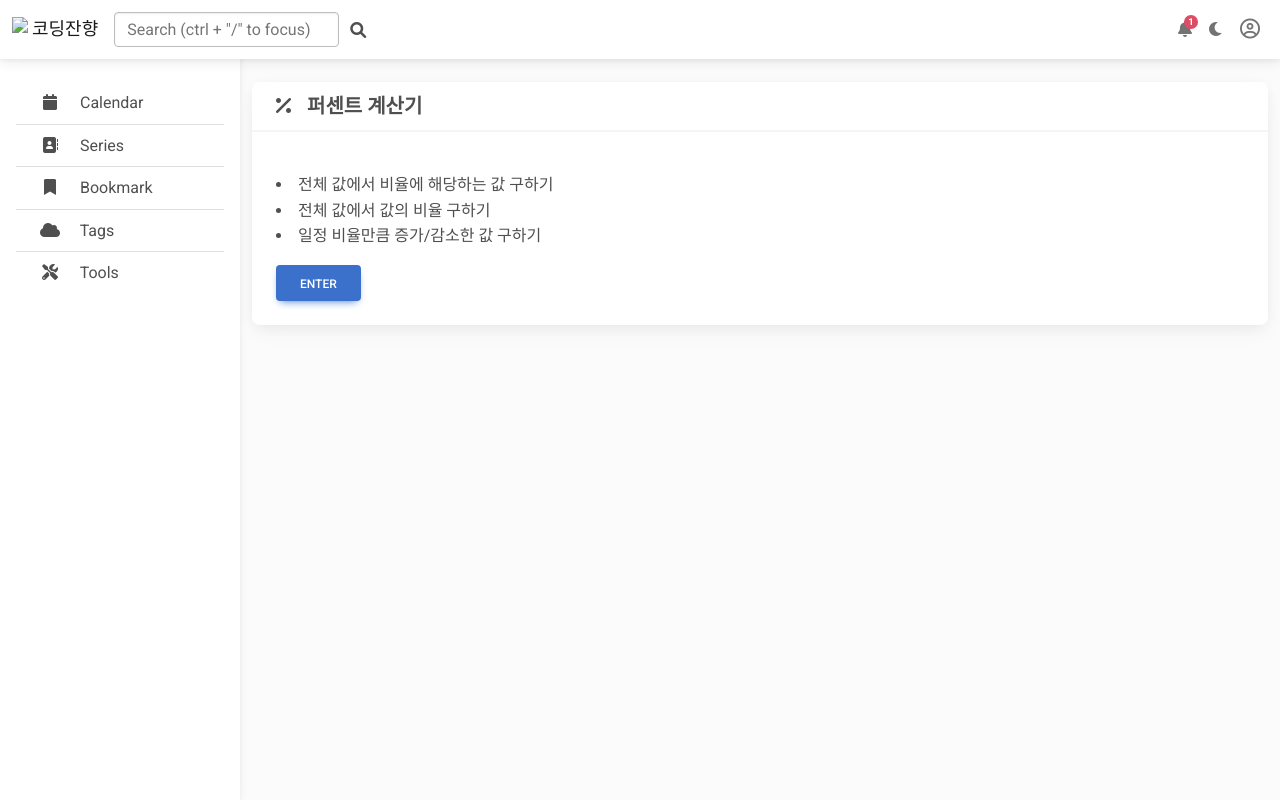
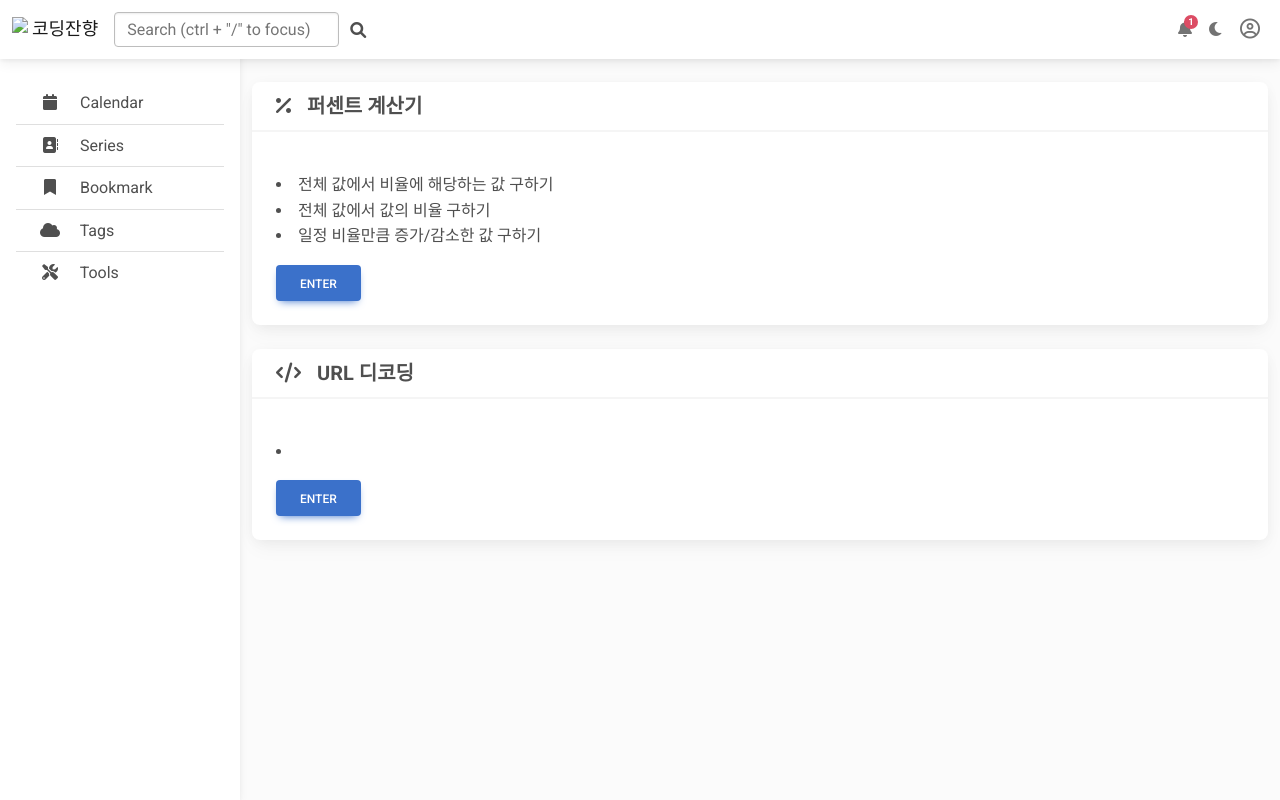
Before and after one commit to neltia/neltia-docs-fe, a Flask app: page /tools/ in a window 1280 px wide. Run offline with Flask 2, Linux system fonts and the light colour scheme; parts of the project's set-up code (start-up, migrations or seed data) failed here and were passed over; some web fonts are replaced.

Commit message:
url 디코딩 폼 반영

```diff
--- a/templates/tools/index.html
+++ b/templates/tools/index.html
@@ -3,7 +3,7 @@
 
 <main style="margin-top: 58px;">
  <div class="container pt-4">
-  <div class="card">
+  <div class="card mb-2" id="percent">
     <h5 class="card-header fw-bold">
       <i class="fas fa-percent me-3"></i>퍼센트 계산기
     </h5>
@@ -18,5 +18,19 @@
       <a href='{{url_for("tools.tools_percent")}}' class="btn btn-primary">Enter</a>
     </div>
   </div>
+
+  <div class="card mt-4 mb-2">
+    <h5 class="card-header fw-bold">
+      <i class="fas fa-code me-3"></i>URL 디코딩
+    </h5>
+    <div class="card-body">
+      <p class="card-text">
+        <ui>
+          <li></li>
+        </ui>
+      </p>
+      <a href='{{url_for("tools.tools_percent")}}' class="btn btn-primary">Enter</a>
+    </div>
+  </div>
  </div>
 </main>
```
